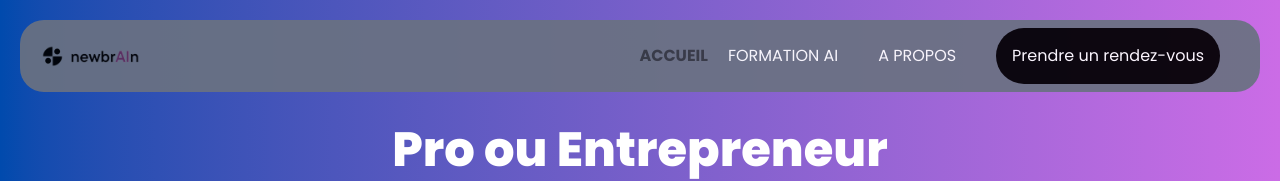
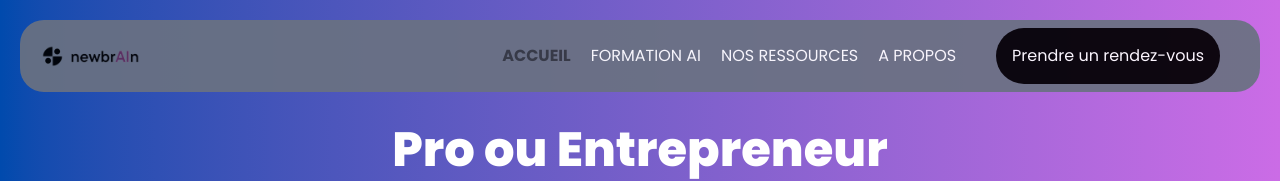
Before and after one commit to Beerus243/newbrain, a Next.js app: page / in a window 1280 px wide. Shown: the top 181 px of the page. Built offline with nearby package versions, Linux system fonts and the light colour scheme.

Commit message:
changement design header1

```diff
--- a/app/components/Header.tsx
+++ b/app/components/Header.tsx
@@ -14,7 +14,7 @@ const Navigation: React.FC = () => {
   const navLinks: { label: string; href: string }[] = [
     { label: "Accueil", href: "/" },
     { label: "formation ai", href: "/Formation" },
-    { label: "", href: "/Client" }, // Lien vers la page des succès stories
+    { label: "Nos Ressources", href: "/Client" }, // Lien vers la page des succès stories
     { label: "A propos", href: "/Apropos" },
   ];
 
```
